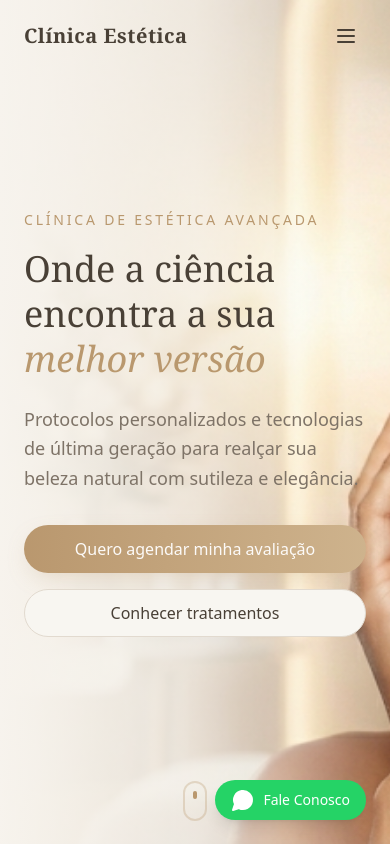
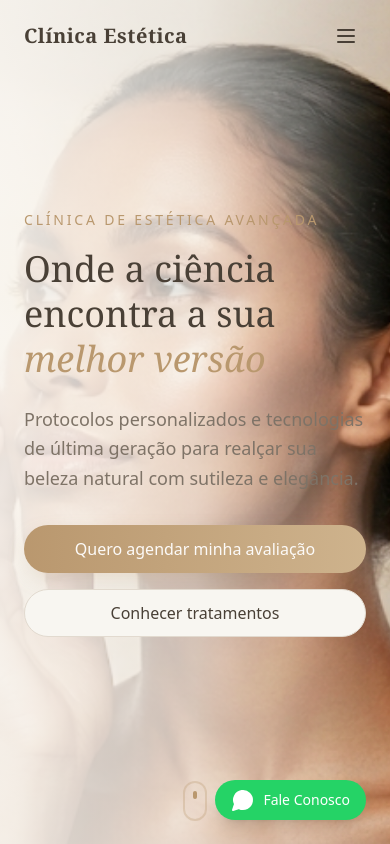
Before and after one commit to Camillylop/ClinicaEstetica, a React (Vite) app: page / in a window 390 px wide. Shown: the top 844 px of the page. Built offline with nearby package versions, Linux system fonts and the light colour scheme; the HTML template or start-up script is replaced by a standard one.

Commit message:
Fix Hero image responsiveness on mobile

```diff
--- a/src/components/HeroSection.tsx
+++ b/src/components/HeroSection.tsx
@@ -10,7 +10,7 @@
                 <img
                     src={heroImage}
                     alt="Pele radiante e saudável"
-                    className="w-full h-full object-cover object-center"
+                    className="w-full h-full object-cover object-[80%_center] md:object-center"
                 />
                 <div className="absolute inset-0 bg-gradient-to-r from-cream/90 via-cream/70 to-transparent" />
             </div>
```
